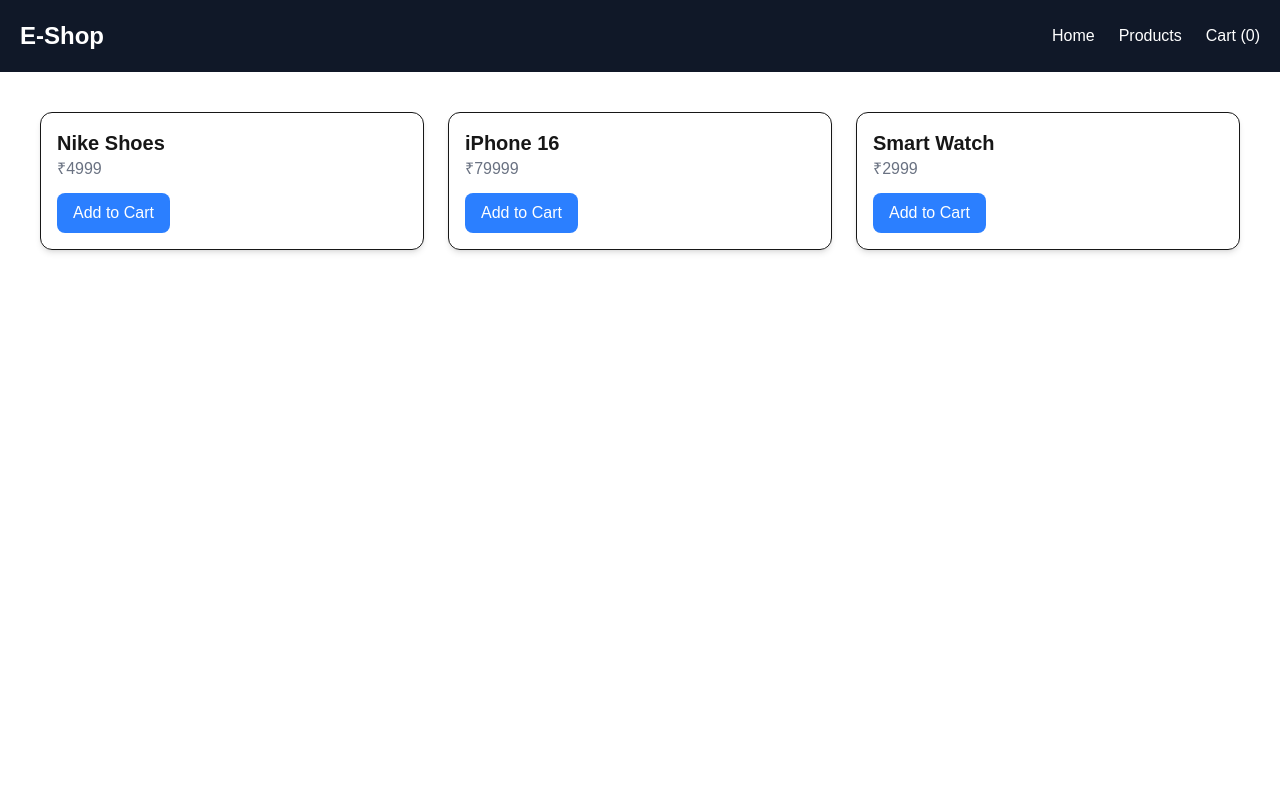
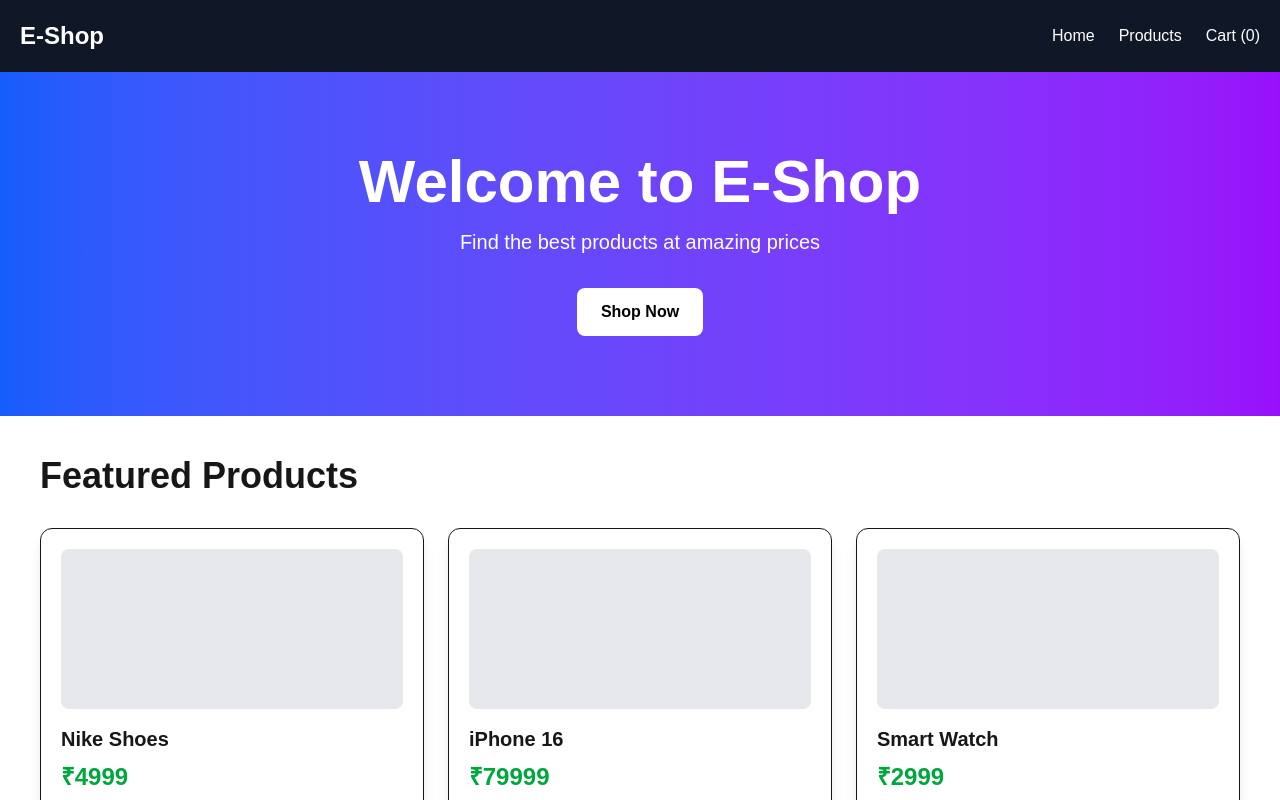
Before and after one commit to ChamanKumar2005/ecommerce-store, a Next.js app: page / in a window 1280 px wide. Shown: the top 800 px of the page. Built offline with nearby package versions, Linux system fonts and the light colour scheme.

Commit message:
Completed Day 3 homepage layout

```diff
--- a/src/app/page.tsx
+++ b/src/app/page.tsx
@@ -1,8 +1,42 @@
 "use client";
 
+import Hero from "../components/Hero";
 import { useState } from "react";
 import Navbar from "../components/Navbar";
 import ProductCard from "../components/ProductCard";
+
+const products = [
+  {
+    id: 1,
+    title: "Nike Shoes",
+    price: 4999,
+  },
+  {
+    id: 2,
+    title: "iPhone 16",
+    price: 79999,
+  },
+  {
+    id: 3,
+    title: "Smart Watch",
+    price: 2999,
+  },
+  {
+    id: 4,
+    title: "Gaming Laptop",
+    price: 85000,
+  },
+  {
+    id: 5,
+    title: "Headphones",
+    price: 1999,
+  },
+  {
+    id: 6,
+    title: "Mechanical Keyboard",
+    price: 3499,
+  }
+];
 
 export default function Home() {
   const [cartCount, setCartCount] = useState(0);
@@ -14,26 +48,21 @@
   return (
     <>
       <Navbar cartCount={cartCount} />
+      <Hero />
 
       <main className="p-10">
+        <h2 className="text-4xl font-bold mb-8">
+          Featured Products
+        </h2>
         <div className="grid grid-cols-1 md:grid-cols-2 lg:grid-cols-3 gap-6">
-          <ProductCard
-            title="Nike Shoes"
-            price={4999}
-            onAddToCart={handleAddToCart}
-          />
-
-          <ProductCard
-            title="iPhone 16"
-            price={79999}
-            onAddToCart={handleAddToCart}
-          />
-
-          <ProductCard
-            title="Smart Watch"
-            price={2999}
-            onAddToCart={handleAddToCart}
-          />
+            {products.map((product) => (
+        <ProductCard
+          key={product.id}
+          title={product.title}
+          price={product.price}
+          onAddToCart={handleAddToCart}
+        />
+          ))}
         </div>
       </main>
     </>
--- /dev/null
+++ b/src/components/Hero.tsx
@@ -0,0 +1,17 @@
+export default function Hero() {
+  return (
+    <section className="bg-gradient-to-r from-blue-600 to-purple-600 text-white py-20 text-center">
+      <h1 className="text-6xl font-bold">
+        Welcome to E-Shop
+      </h1>
+
+      <p className="mt-4 text-xl">
+        Find the best products at amazing prices
+      </p>
+
+      <button className="mt-8 bg-white text-black px-6 py-3 rounded-lg font-semibold">
+        Shop Now
+      </button>
+    </section>
+  );
+}
--- a/src/components/ProductCard.tsx
+++ b/src/components/ProductCard.tsx
@@ -10,18 +10,20 @@
   onAddToCart,
 }: ProductCardProps) {
   return (
-    <div className="border rounded-xl p-4 shadow-md">
+  <div className="rounded-xl border p-5 shadow-lg hover:shadow-2xl transition">
+    <div className="h-40 bg-gray-200 rounded-lg mb-4"></div>
+
     <h2 className="text-xl font-bold">
       {title}
     </h2>
 
-      <p className="text-gray-500">
+    <p className="text-2xl font-semibold text-green-600 mt-2">
       ₹{price}
     </p>
 
     <button
       onClick={onAddToCart}
-        className="mt-3 bg-blue-500 text-white px-4 py-2 rounded-lg"
+      className="mt-4 w-full bg-blue-500 text-white py-2 rounded-lg hover:bg-blue-600"
     >
       Add to Cart
     </button>
```
Lines whose indentation alone changed are shown as unchanged.
